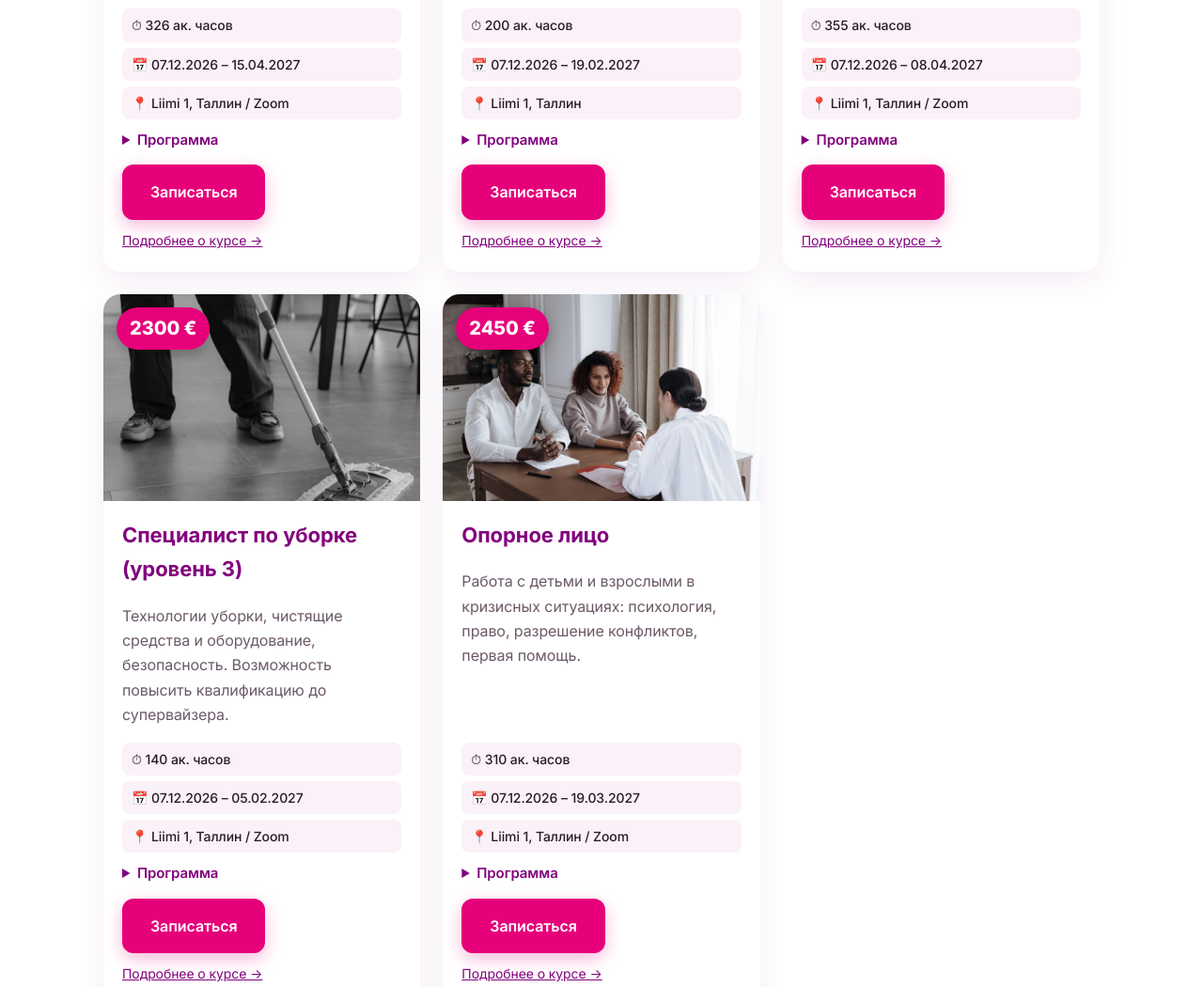
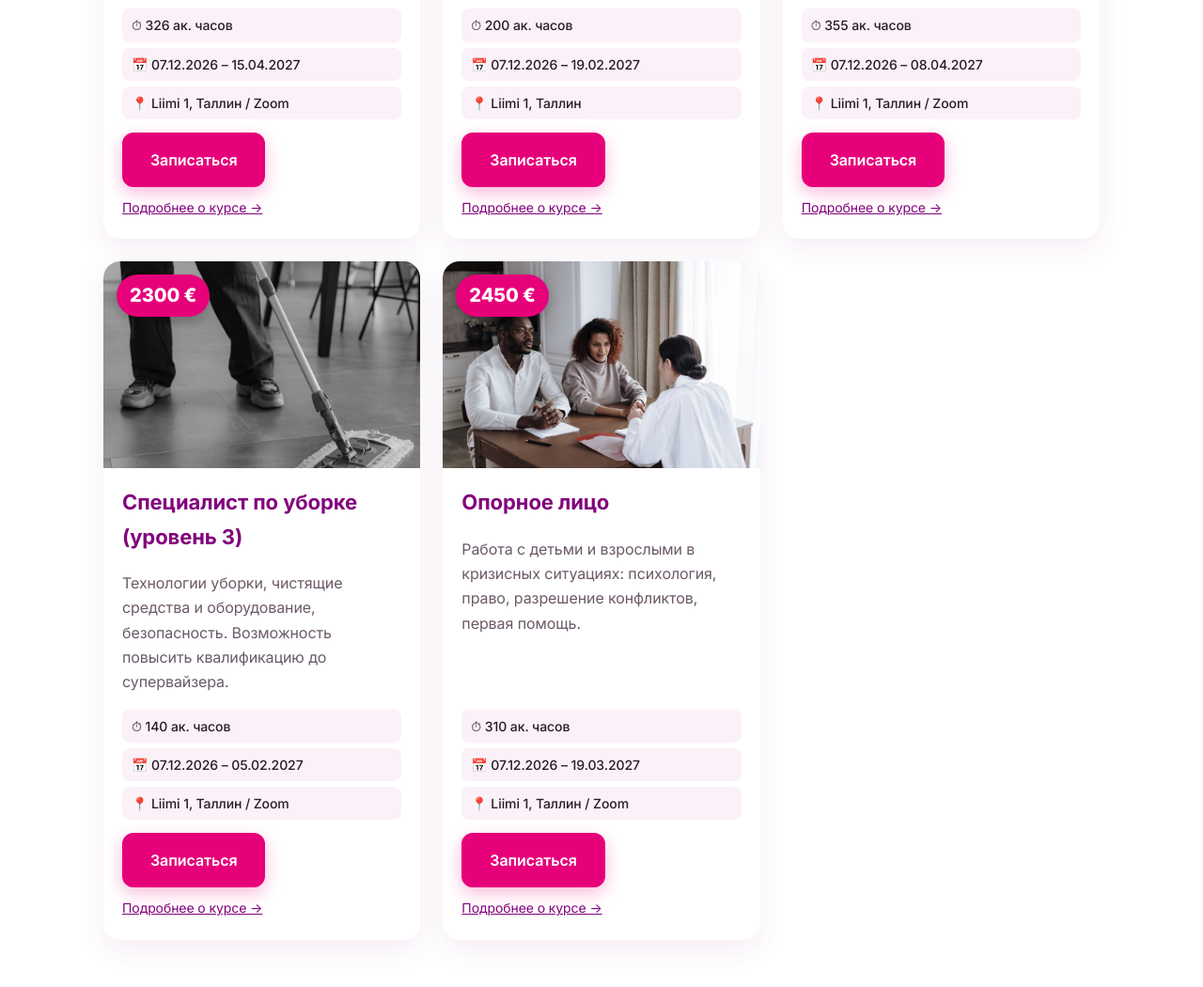
Before and after one commit to rzabeyda/lera2, a plain HTML site: page index.html in a window 1280 px wide. Shown: the part 1234-2284 px from the top of the page at 94% size. Drawn offline with Linux system fonts and the light colour scheme.

Commit message:
Убрана дублирующая «Программа» из карточек
Co-Authored-By: Claude Opus 5.5 <noreply@anthropic.com>
Claude-Session: https://claude.ai/code/session_01RQUoyF6V7RWNvf6pAS6rsQ

```diff
--- a/index.html
+++ b/index.html
@@ -232,7 +232,7 @@ document.querySelectorAll("[data-p]").forEach(e=>e.placeholder=t[e.dataset.p]);
 document.querySelectorAll("nav button").forEach(b=>b.classList.toggle("on",b.dataset.l===L));
 document.getElementById("cl").innerHTML=C.map((c,k)=>{const x=c[L];return `<article class="card"><div class="ph"><img src="img/${P[k][0]}" alt="${esc(x[0])}" loading="lazy" style="object-position:${P[k][1]}"><em>${c.p} €</em></div><div class="pad"><h3><a href="/kursus/${c.id}/" style="color:inherit;text-decoration:none">${esc(x[0])}</a></h3><p>${esc(x[1])}</p>
 <div class="meta"><span>⏱ ${c.h} ${t.h}</span><span>📅 ${c.d}</span><span>📍 ${t.pl}${c.z?" / Zoom":""}</span></div>
-<details><summary>${t.pr}</summary><ul>${x[3].map(m=>`<li>${esc(m)}</li>`).join("")}</ul><p style="font-size:14px">${esc(x[2])}. ${esc(x[4])}</p>${c.t?`<p style="font-size:14px"><b>${t.tc}</b> ${esc(c.t[L])}</p>`:""}</details>
+
 <div class="row"><a class="btn" href="#reg" data-c="${c.id}">${t.rg}</a><a href="/kursus/${c.id}/">${t.pd}</a></div></div></article>`}).join("");
 document.querySelectorAll("[data-c]").forEach(a=>a.onclick=()=>{document.getElementById("sel").value=a.dataset.c});
 const s=document.getElementById("sel"),v=s.value;
```
